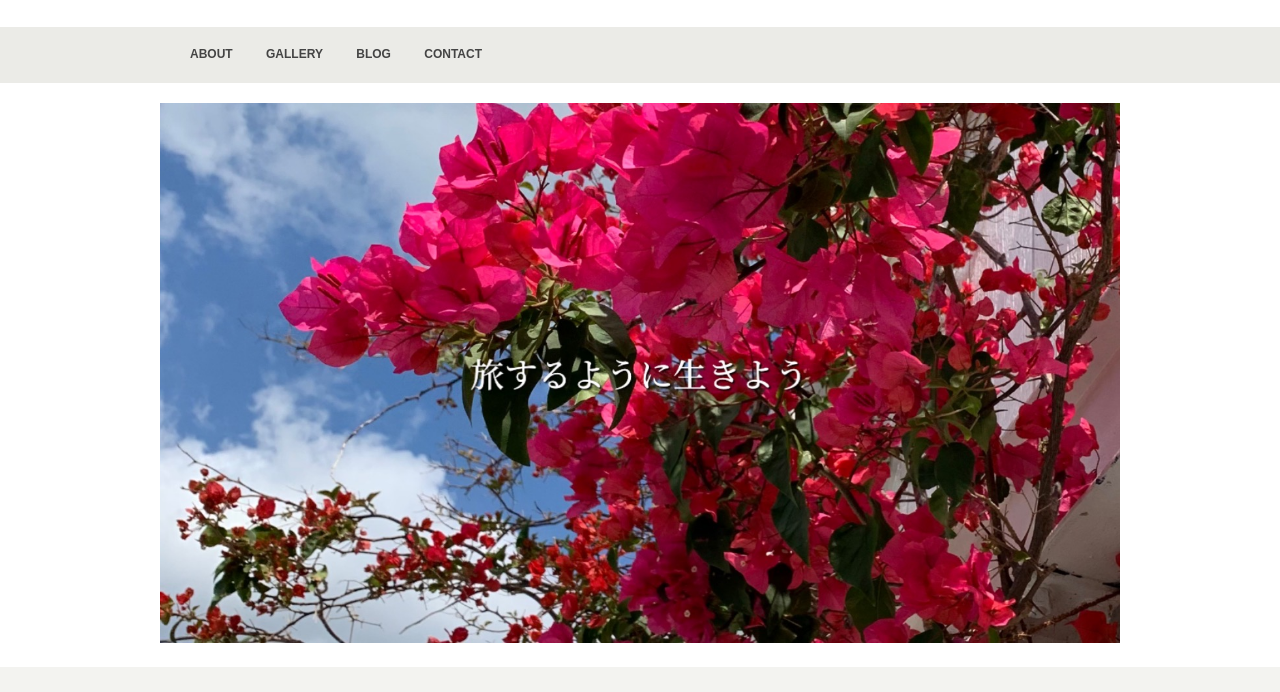
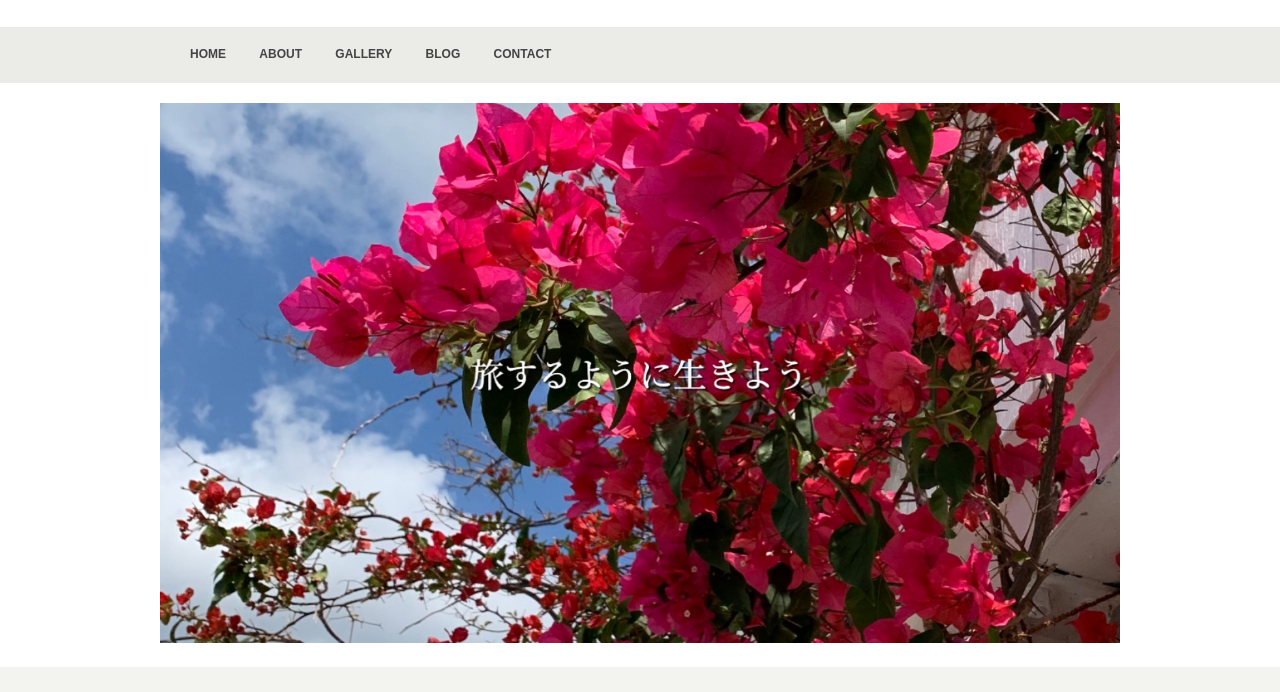
Before and after one commit to Somoh287/Portfolio, a plain HTML site: page index.html in a window 1280 px wide. Shown: the part 108-800 px from the top of the page. Drawn offline with Linux system fonts and the light colour scheme.

Commit message:
Update index.html

```diff
--- a/index.html
+++ b/index.html
@@ -19,6 +19,7 @@
         <h2>I am a world traveler & a video creator based in Tokyo.</h2>
             <nav>
                 <ul>
+                    <li><a href="index.html">HOME</a></li>
                     <li><a href="about.html">ABOUT</a></li>
                     <li><a href="https://www.youtube.com/channel/UCG0phg1KswYvh_T13awVjdg/">GALLERY</a></li>
                     <li><a href="blog.html">BLOG</a></li>
```
